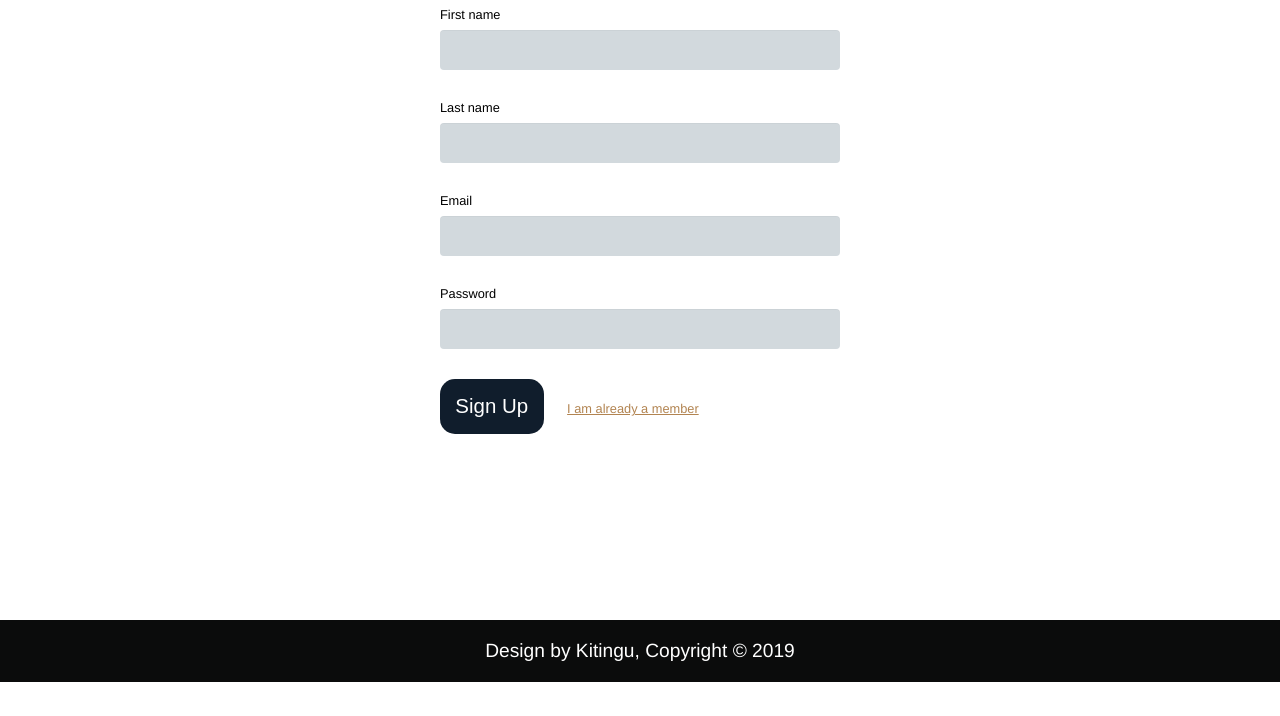
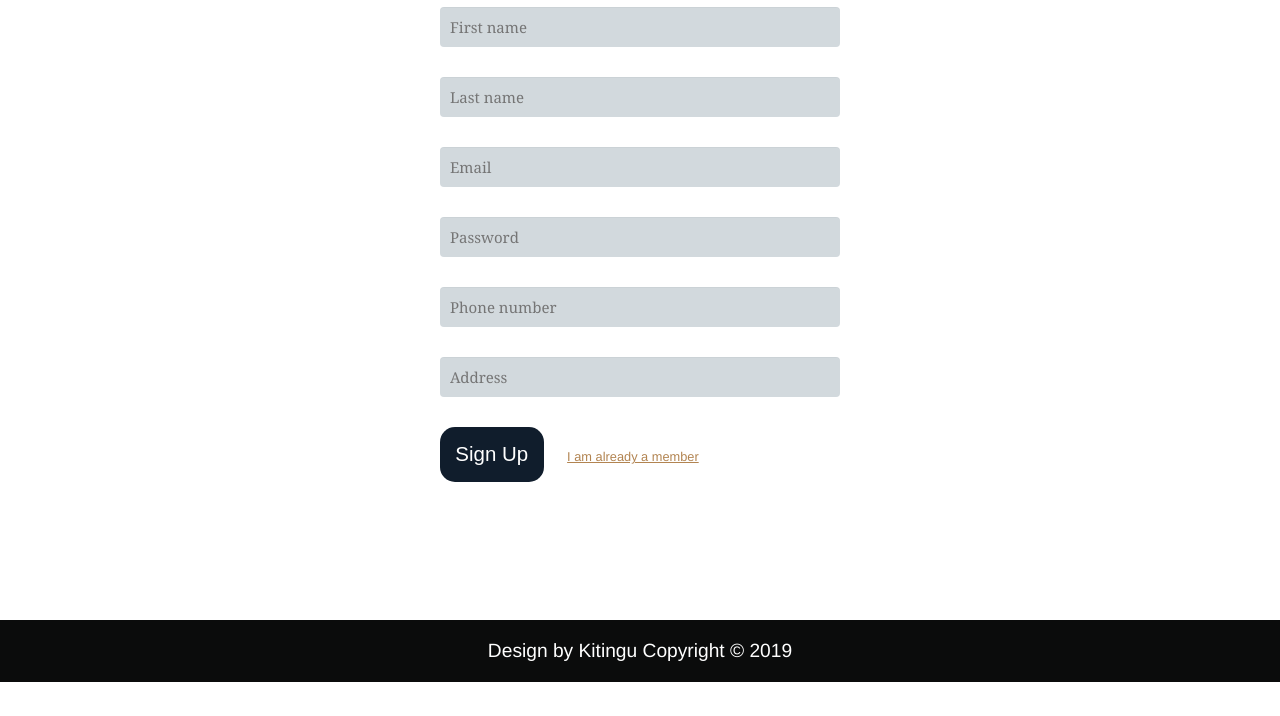
Before and after one commit to Kitingu/PropertyPro, a plain HTML site: page UI/signup.html in a window 1280 px wide. Shown: the part 84-800 px from the top of the page. Drawn offline with Linux system fonts and the light colour scheme.

Commit message:
bug(sign up form)add required fields to the sign up form [#166648203]

```diff
--- a/UI/css/forms.css
+++ b/UI/css/forms.css
@@ -1,23 +1,31 @@
-html{
+html {
     font-size: 80%;
 }
 
-.form-main{
+.form-main {
     height: 78vh;
-    margin: auto;
-    margin-top: 20px;
+    box-sizing: border-box;
+    margin: 20px auto;
     clear: both;
     max-width: 400px;
+    padding-bottom: 20px;
 }
-.form-main a{
+
+.form-main ::-webkit-scrollbar {
+    display: none;
+}
+
+.form-main a {
     margin-left: 20px;
 }
-.form-main legend{
+
+.form-main legend {
     font-weight: 700;
     color: #101d2c;
     text-align: center;
 }
-.btn-primary{
+
+.btn-primary {
     font-size: 1.6rem;
     text-align: center;
     padding: 1.2rem;
@@ -27,8 +35,11 @@ html{
     border-radius: 15px;
     border: 0;
 }
-.fixed{
+
+.fixed {
     position: fixed;
+    margin-top: 30px;
     bottom: 0;
     right: 0;
+    /* z-index: -1; */
 }
--- a/UI/signup.html
+++ b/UI/signup.html
@@ -20,25 +20,26 @@
         <input class="menu-btn" type="checkbox" id="menu-btn" />
         <label class="menu-icon" for="menu-btn"><span class="nav-icon"></span></label>
         <ul class="menu">
-            <li><a href="#">Log in</a></li>
-            <li><a href="#"> Sign up</a></li>
+            <li><a href="login.html">Log in</a></li>
+            <li><a href="signup.html"> Sign up</a></li>
         </ul>
     </header>
 
     <form class="form-main">
         <fieldset>
             <legend>Welcome to PropertyPro</legend>
-            <label for="firstname"> First name</label>
-            <input type="text" name="firstname" id="firstname" required>
 
-            <label for="lastname">Last name </label>
-            <input type="text" id="lastname" required>
+            <input type="text" placeholder="First name" name="firstname" id="firstname" required>
 
-            <label for="email">Email </label>
-            <input type="email" id="email">
+            <input type="text" placeholder="Last name" id="lastname" required>
 
-            <label for="password">Password </label>
-            <input type="password" id="password" required>
+            <input type="email" placeholder="Email" id="email">
+
+            <input type="password" placeholder="Password" id="password" required>
+
+            <input type="text" placeholder="Phone number" id="phone" required>
+
+            <input type="text" placeholder="Address" id="address" required>
 
             </div>
             <button class="btn-primary" type="submit">Sign Up</button>
@@ -49,10 +50,8 @@
     </form>
 
 
-
-
     <footer>
-        <p>Design by <a href="github.com/kitingu">Kitingu</a>, Copyright &copy; <span id="year"></span></p>
+        <p>Design by <a href="github.com/kitingu">Kitingu</a> Copyright &copy; <span id="year"></span></p>
     </footer>
     <script src="./scripts/main.js"></script>
 </body>
```
Also changed, not shown: UI/login.html (+2 -2 lines).
